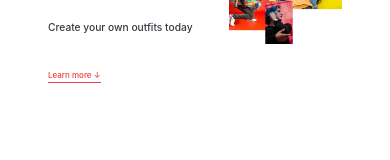
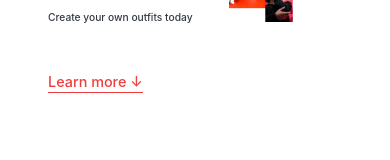
Before and after one commit to 490-Team-MAAKDE/490-Project, a React (Create React App) app in the folder Eye Candy Project/Code Design/Front-End/eye-candy/: page / in a window 390 px wide. Shown: the part 451-611 px from the top of the page. Built offline with nearby package versions, Linux system fonts and the light colour scheme.

Commit message:
tweaked landing page styles

```diff
--- a/Eye Candy Project/Code Design/Front-End/eye-candy/src/App.js
+++ b/Eye Candy Project/Code Design/Front-End/eye-candy/src/App.js
@@ -2,24 +2,21 @@ import "./App.css";
 import Navbar from "./Components/Navbar/Navbar.js";
 import Home from "./Pages/Home";
 import Login from "./Pages/Login";
-
+import DressUp from "./Pages/DressUp";
 
 import SignUp from "./Pages/SignUp";
-import { BrowserRouter as Router, Routes, Route } from 'react-router-dom';
-
+import { BrowserRouter as Router, Routes, Route } from "react-router-dom";
 
 function App() {
   return (
     <Router>
       <Navbar />
       <Routes>
-
-
-      <Route path="/" element={<Home />} />
-      <Route path="/login" element={<Login />} />
-      <Route path="/signup" element={<SignUp />} />
-        <Route/>
-
+        <Route path="/" element={<Home />} />
+        <Route path="/login" element={<Login />} />
+        <Route path="/signup" element={<SignUp />} />
+        <Route path="/dressup" element={<DressUp />} />
+        <Route />
       </Routes>
     </Router>
   );
--- a/Eye Candy Project/Code Design/Front-End/eye-candy/src/Components/Navbar/Navbar.js
+++ b/Eye Candy Project/Code Design/Front-End/eye-candy/src/Components/Navbar/Navbar.js
@@ -54,7 +54,7 @@ function Navbar() {
               </Link>
             </li>
             <li>
-              <Link className="link" to="SignUp">
+              <Link className="link" to="signup">
                 Sign up
               </Link>
             </li>
--- a/Eye Candy Project/Code Design/Front-End/eye-candy/src/Pages/Home.css
+++ b/Eye Candy Project/Code Design/Front-End/eye-candy/src/Pages/Home.css
@@ -37,7 +37,7 @@
   max-width: 100vw;
   display: grid;
   grid-template-columns: 3fr 2fr;
-  row-gap: 2.3rem;
+  row-gap: 3.1rem;
   column-gap: 0.67rem;
   align-content: center;
   justify-content: center;
@@ -91,7 +91,7 @@ h1 {
 
 .btn--text {
   display: inline-block;
-  font-size: clamp(0.5rem, 1.3vw, 1.25rem);
+  font-size: clamp(0.9rem, 1.4vw, 1.4rem);
   font-family: inherit;
   font-weight: 500;
   color: var(--color-primary);
@@ -162,11 +162,11 @@ h4 {
   font-weight: 500;
 }
 .section {
-  padding: 15rem 3rem;
-  transition: transform 0.4s, opacity 0.4s;
+  padding: 10rem 3rem;
+  transition: transform 0.3s, opacity 0.3s;
 }
 .head--section {
-  transition: transform 0.4s, opacity 0.4s;
+  transition: transform 0.3s, opacity 0.3s;
 }
 .features {
   display: grid;
--- a/Eye Candy Project/Code Design/Front-End/eye-candy/src/Pages/Home.js
+++ b/Eye Candy Project/Code Design/Front-End/eye-candy/src/Pages/Home.js
@@ -13,7 +13,7 @@ import "./Home.css";
 function Home() {
   const options = {
     root: null,
-    threshold: 0.2,
+    threshold: 0.18,
     triggerOnce: true,
   };
 
--- a/Eye Candy Project/Code Design/Front-End/eye-candy/src/Pages/Login.css
+++ b/Eye Candy Project/Code Design/Front-End/eye-candy/src/Pages/Login.css
@@ -8,6 +8,4 @@
     display: flex;
     align-items: center;
     justify-content: center;
-
-
 }
```
